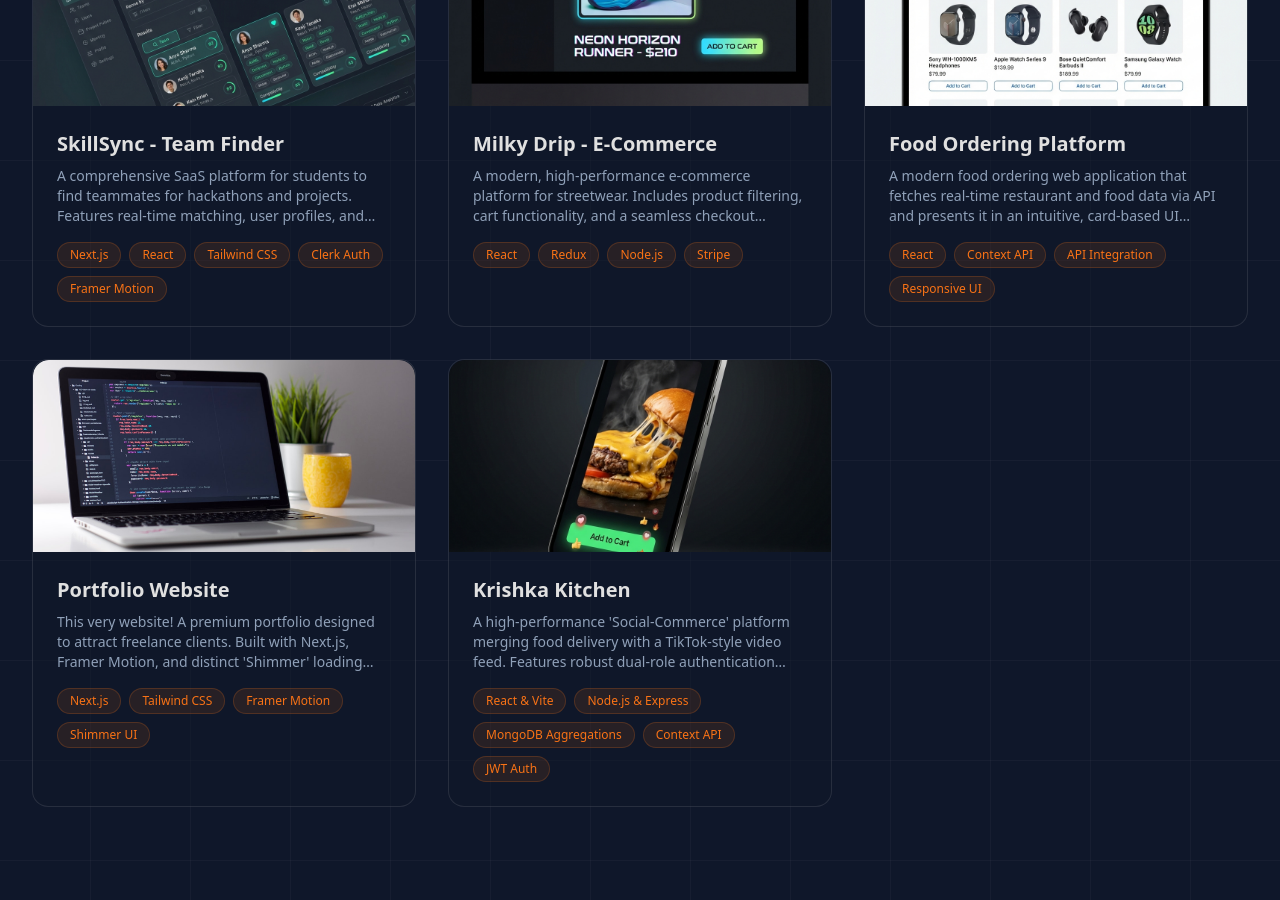
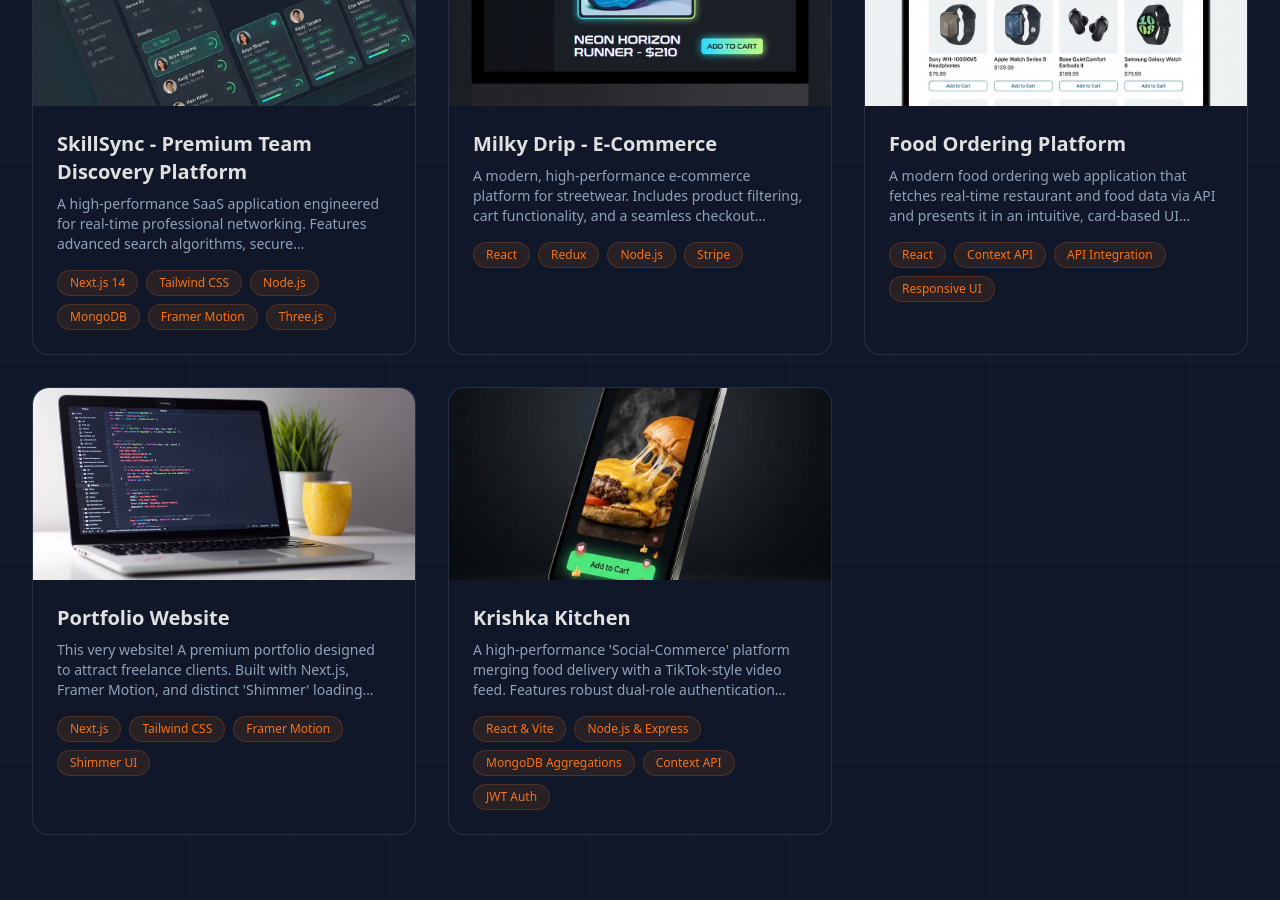
Before and after one commit to Krish9006/portfolio_krish, a Next.js app: page / in a window 1280 px wide. Shown: the part 2840-3740 px from the top of the page. Built offline with nearby package versions, Linux system fonts and the light colour scheme.

Commit message:
upadted skillsync project

```diff
--- a/components/Projects.jsx
+++ b/components/Projects.jsx
@@ -7,14 +7,14 @@ import Image from "next/image";
 import SpotlightCard from "./SpotlightCard";
 
 const projects = [
-    {
-        title: "SkillSync - Team Finder",
-        description: "A comprehensive SaaS platform for students to find teammates for hackathons and projects. Features real-time matching, user profiles, and skill-based filtering.",
-        tags: ["Next.js", "React", "Tailwind CSS", "Clerk Auth", "Framer Motion"],
-        image: "/images/skillsync_hd.png",
-        github: "https://github.com/Krish9006/SkillSync-",
-        demo: "https://skillsynkrish.netlify.app/",
-    },
+   {
+    title: "SkillSync - Premium Team Discovery Platform",
+    description: "A high-performance SaaS application engineered for real-time professional networking. Features advanced search algorithms, secure authentication, and a 3D interactive UI that revolutionizes how developers connect.",
+    tags: ["Next.js 14", "Tailwind CSS", "Node.js", "MongoDB", "Framer Motion", "Three.js"],
+    image: "/images/skillsync_hd.png",
+    github: "https://github.com/Krish9006/SkillSync-",
+    demo: "https://skillsynkrish.netlify.app/",
+},
     {
         title: "Milky Drip - E-Commerce",
         description: "A modern, high-performance e-commerce platform for streetwear. Includes product filtering, cart functionality, and a seamless checkout experience.",
```
